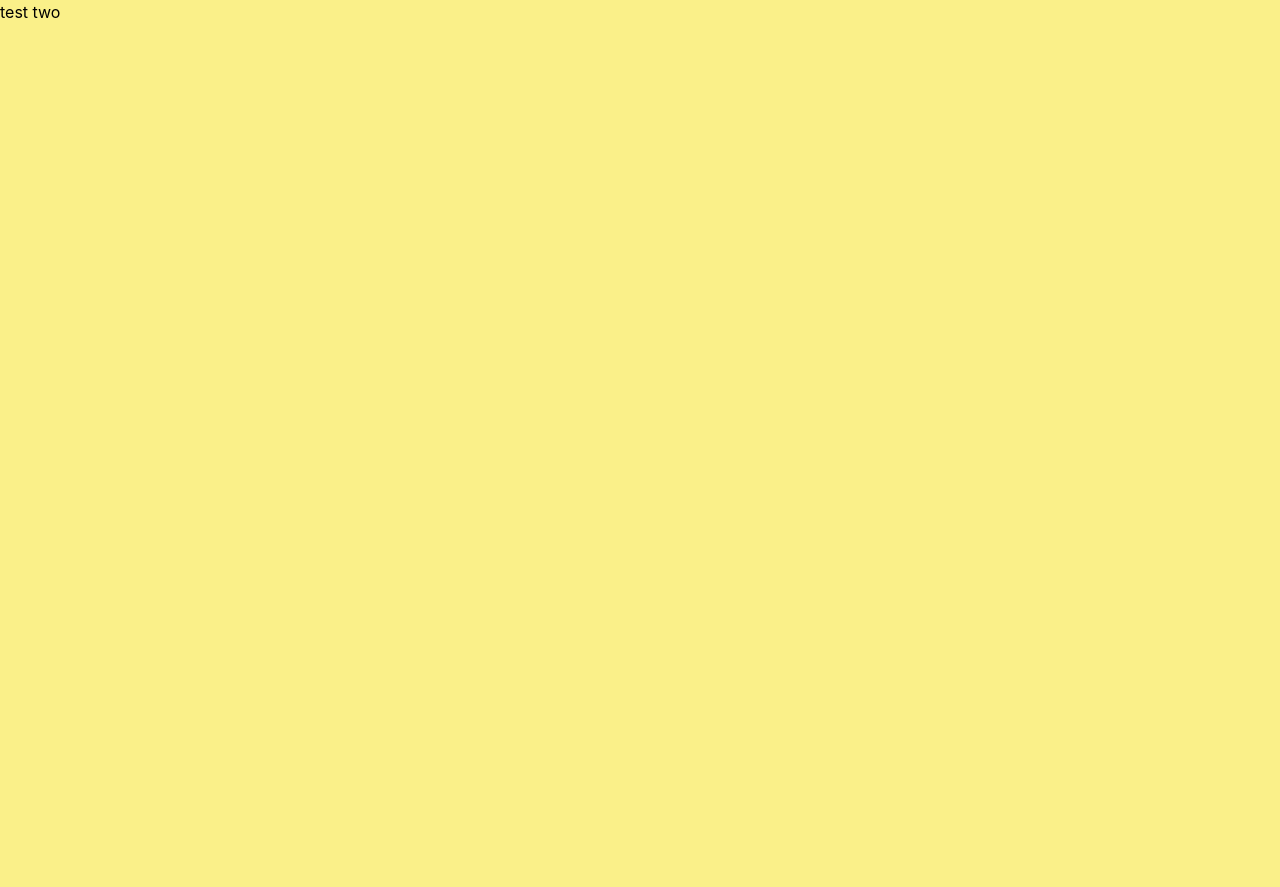
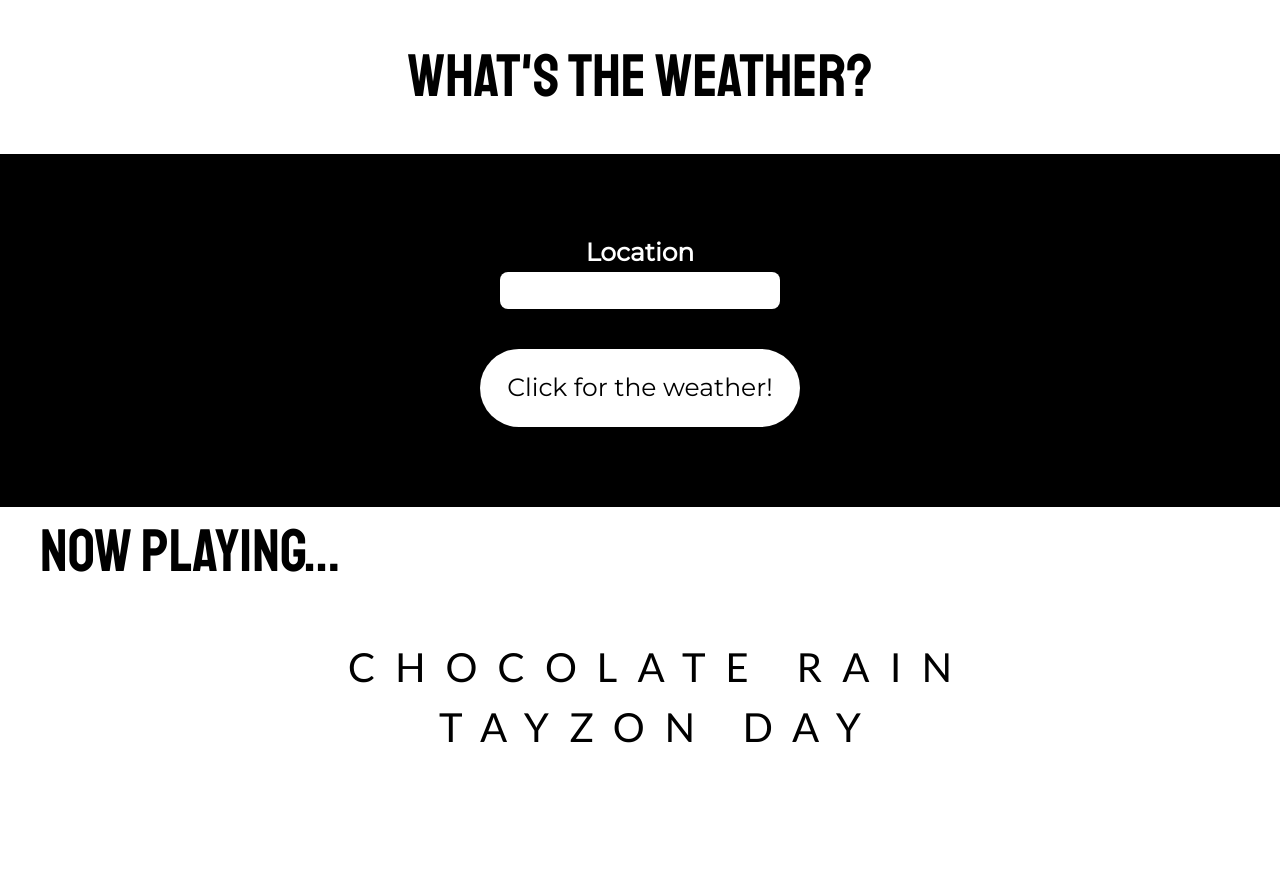
Before and after one commit to Robust-ness/Weather-Music, a website built with webpack: page dist/index.html in a window 1280 px wide. Before the commit the page ends 800 px from the top, so only its background shows below. Built offline with nearby package versions, Linux system fonts and the light colour scheme.

Commit message:
did stuff

```diff
--- a/dist/css/main.css
+++ b/dist/css/main.css
@@ -1,5 +1,130 @@
-
-
 @tailwind base;
 @tailwind components;
 @tailwind utilities;
+*{
+    margin:0;
+    background-color:black;
+    font-family: 'Montserrat';
+    color:white;
+    font-size:1.25rem;
+    cursor:default;
+}
+
+.banner{
+    background-color:white;
+    font-size:3rem;
+    color:black;
+    font-family: 'Staatliches';
+    padding:4vh 0;
+    text-align:center;
+}
+
+.parent-container{
+    display:flex;
+    flex-direction:column;
+    margin:7.5vh 0;
+}
+
+.container-one{
+    display:flex;
+    flex-direction:row;
+    justify-content: space-evenly;
+}
+.container-two{
+    display:flex;
+    flex-direction:row;
+    justify-content: space-evenly;
+}
+
+.box{
+    width:20vh;
+    height:20vh;
+    background-color:white;
+    margin:5vh 0;
+    font-size:1rem;
+    text-align:center;
+    color:black
+}
+
+.box:hover{
+    background-color:lightgray;
+    color:black;
+    cursor:default;
+}
+
+.button{
+    width:40vh;
+    color:lightgray;
+    background-color:white;
+    color:black;
+    padding:2.5vh;
+    border-radius:5vh;
+    text-align:center;
+    margin:auto;
+}
+
+.button:hover{
+    background-color:lightgray;
+    color:black;
+    cursor:pointer;
+}
+
+.weather-submit{
+    margin: 10vh;
+    text-align:center;
+}
+
+.now-playing{
+    background-color:white;
+    color:black;
+    height:47.5%;
+    font-family: 'Staatliches';
+    font-size:3rem;
+    padding-left:5vh;
+}
+
+.music{
+    margin: 5vh 0;
+    text-transform: uppercase;
+    animation-name:widen;
+    animation-duration: 5s;
+    letter-spacing: 1rem;
+}
+
+.song, .artist{
+    background-color:white;
+    color:black;
+    font-family:'Lato';
+    text-align:center;
+    font-size:2rem;
+
+}
+
+form{
+    margin:5vh 0;
+    display:flex;
+    flex-direction:column;
+}
+
+form label{
+    font-family: Montserrat;
+    font-weight:bold;
+}
+
+form input{
+    width:25%;
+    margin:0 auto;
+    cursor: text;
+    background-color: white;
+    border-radius:1vh;
+    color:black;
+}
+
+@keyframes widen{
+    from{
+        letter-spacing: 0;
+    }
+    to{
+        letter-spacing: 1rem;
+    }
+}
--- a/dist/index.html
+++ b/dist/index.html
@@ -3,14 +3,34 @@
     <meta charset="UTF-8">
     <meta name="viewport" content="width=device-width, initial-scale=1.0">
     <meta http-equiv="X-UA-Compatible" content="ie=edge">
+    <title>Document</title>
+    <link href="https://fonts.googleapis.com/css?family=Lato|Montserrat|Open+Sans|Staatliches&display=swap" rel="stylesheet">
     <link rel="stylesheet" href="css/output.css">
     <link rel="stylesheet" href="css/main.css">
-    <title>Document</title>
 </head>
-<body class="bg-yellow-300 test">
-    test two
+<body>
+    <div class="banner">
+        what's the weather?
+    </div>
+    <div class="weather-submit">
+        <form>
+            <label for="">Location</label>
+            <input type="text">
+        </form>
 
+        <div class="button">
+            Click for the weather!
+        </div>
+    </div>
 
+    <div class="now-playing">
+        Now playing...
+        <div class="music">
+            <div class="song">Chocolate Rain</div>
+            <div class="artist">Tayzon Day</div>
+        </div>
+    </div>
 
-<script type="text/javascript" src="main.js"></script></body>
+    <script src="app.js"></script>
+</body>
 </html>
```
